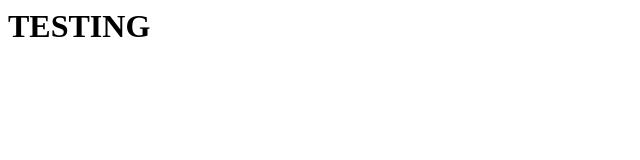
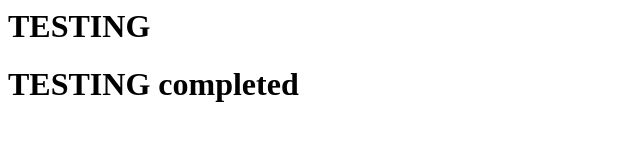
Before and after one commit to thamizhema/Hosting_test_for_class, a plain HTML site: page index.html in a window 1280 px wide. Shown: the whole page, without its empty margins (0-640 px from the left). Drawn offline with Linux system fonts and the light colour scheme.

Commit message:
site hosted

```diff
--- a/index.html
+++ b/index.html
@@ -1 +1,2 @@
 <h1>TESTING</h1>
+<h1>TESTING completed</h1>
```
